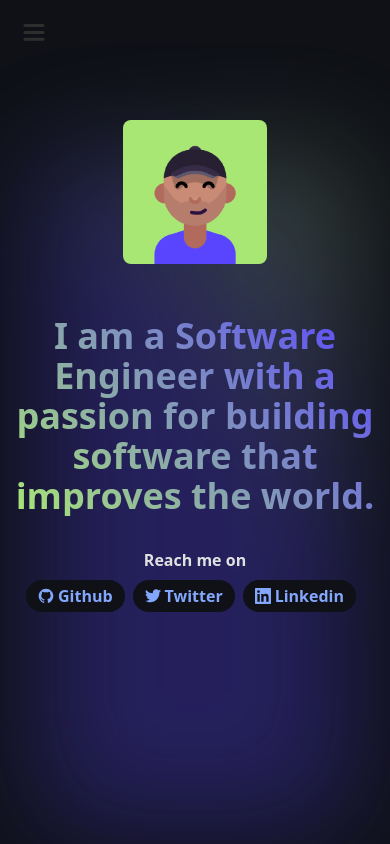
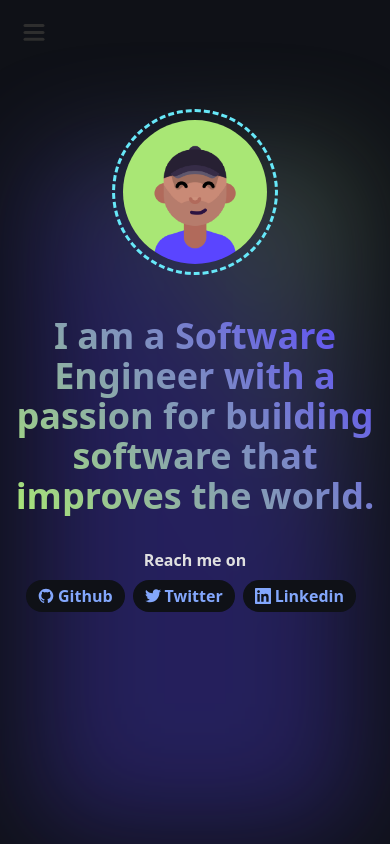
Before and after one commit to luigibarbato/meonweb, a Next.js app: page / in a window 390 px wide. Built offline with nearby package versions, Linux system fonts and the light colour scheme.

Commit message:
feat: add Responsive Image comp and beautify

```diff
--- a/components/Hero/HeroWithImage.tsx
+++ b/components/Hero/HeroWithImage.tsx
@@ -1,4 +1,5 @@
 import { GradientText } from "../../lib/Gradient";
+import ResponsiveImage from "../ResponsiveImage";
 
 interface Props {
     isMobile: boolean,
@@ -12,9 +13,8 @@ interface Props {
 export const HeroWithImage = ({ ...props }: Props) => {
     return (
         <div className="flex flex-col sm:flex-col lg:flex-row justify-center">
-            <div className="m-10 avatar self-center">
-                {/* TODO: replace with Next/image */}
-                <img width={props.isMobile ? "150px" : "300px"} height={props.isMobile ? "150px" : "300px"} className={props.isMobile ? "rounded-lg overflow-hidden object-cover h-36 w-36" : "rounded-lg overflow-hidden object-cover h-[300] w-[350]"} src={props.image} alt="" />
+            <div className="m-10 self-center">
+                <ResponsiveImage image={props.image} isMobile={props.isMobile}/>
             </div>
             <div className="lg:container lg:basis-1/2 lg:self-center m-3 lg:m-16">
                 <GradientText primaryColor={props.primaryColor} secondaryColor={props.secondaryColor} direction="right">
--- a/components/Pill/SectionPill.tsx
+++ b/components/Pill/SectionPill.tsx
@@ -18,7 +18,7 @@ export const SectionPill = (props: Props) => {
         <div className={`grid grid-cols-${props.sections.length} text-center md:text-start font-semibold`}>
             {props.sections.map((section, i) => (
                 <div key={i}>
-                    <p className='my-2 text-base sm:text-lg md:text-xl text-center md:text-start'>{section.name}</p>
+                    <p className='my-2 text-base sm:text-lg md:text-xl text-center md:text-start font-bold'>{section.name}</p>
                     {section.entries.map((entry, j) => (
                         <Pill {...section.pill} key={j} component={entry} />
                     ))}
--- /dev/null
+++ b/components/ResponsiveImage/index.tsx
@@ -0,0 +1,20 @@
+import React from 'react';
+
+interface ResponsiveImageProps {
+    isMobile: boolean;
+    image: string;
+    useOutline?: boolean;
+}
+
+const ResponsiveImage: React.FC<ResponsiveImageProps> = ({ isMobile, image, useOutline = true }) => {
+    const size = isMobile ? "150px" : "300px";
+    const outlineClass = useOutline ? "outline-dashed outline-offset-8 outline-cyan-300" : "";
+    const className = isMobile
+        ? `overflow-hidden object-cover object-center aspect-square rounded-full ${outlineClass} h-36 w-36`
+        : `overflow-hidden object-cover object-center aspect-square rounded-full ${outlineClass} h-[300] w-[350]`;
+
+    {/* TODO: replace with Next/image */ }
+    return <img width={size} height={size} className={className} src={image} alt="" />;
+};
+
+export default ResponsiveImage;
```
